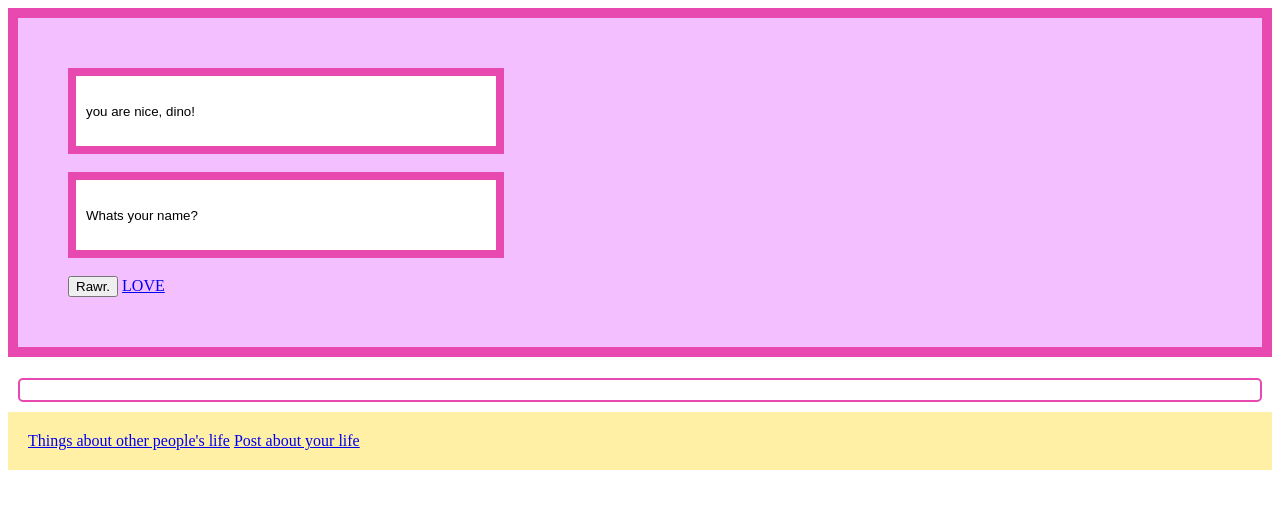
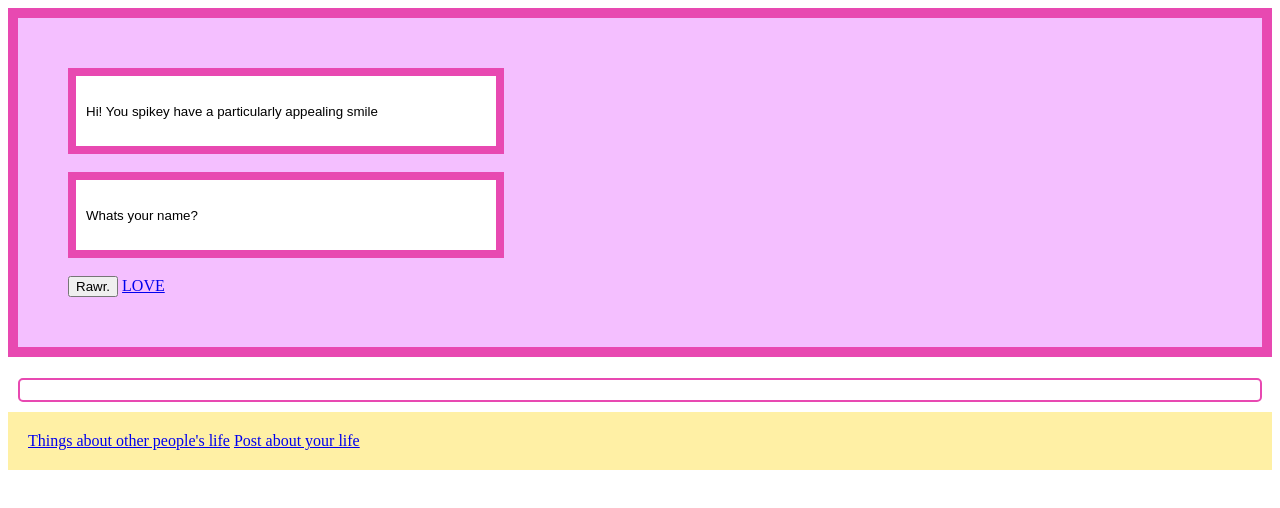
Before and after one commit to girlcodeakl/2016-term1, a website: page public/post.html in a window 1280 px wide. Both pictures are taken after a click on the link "LOVE". Drawn offline with nearby package versions, Linux system fonts and the light colour scheme.

Commit message:
WE DID THE THING IN WHICH WE RANDOMLY GENERATED COMPLIMENTS

```diff
--- a/public/post.html
+++ b/public/post.html
@@ -35,10 +35,40 @@
     $.post( "/ideas" , data );
     $(".note").text("Thanks! Your rawr has been heard, my lizard friend.");
   }
+  var pickRandom = function(list){
+    return list [Math.floor(Math.random()*list.length)];
+  };
   var generateCompliment = function () {
-    var randomCompliment = "you are nice, dino!";
-    $(".ideaInput").val(randomCompliment);
-  }
+    var name = [];
+    name.push("spikey");
+    name.push("rex");
+    name.push("dino friend");
+    name.push("choyangosaurus");
+    name.push("zinrokh");
+    name.push("buckbeak");
+    name.push("fang");
+
+    var nice = [];
+    nice.push("nice");
+    nice.push("particularly appealing");
+    nice.push("adorable");
+    nice.push("dynamic");
+    nice.push("kind");
+    nice.push("exquisite");
+    nice.push("iridescent");
+    nice.push("quiddity");
+
+    var things = [];
+    things.push("smile");
+    things.push("tail");
+    things.push("roar");
+    things.push("hair");
+    things.push("personality");
+    things.push("disposition");
+
+    var myConcept = "Hi! You " + pickRandom(name) + " have a " + pickRandom(nice) + " " + pickRandom(things);
+    $(".ideaInput").val(myConcept);
+  };
   $(".Rawr").on("submit", myCoolFunction);
   $(".generateButton").on('click', generateCompliment);
   </script>
```
